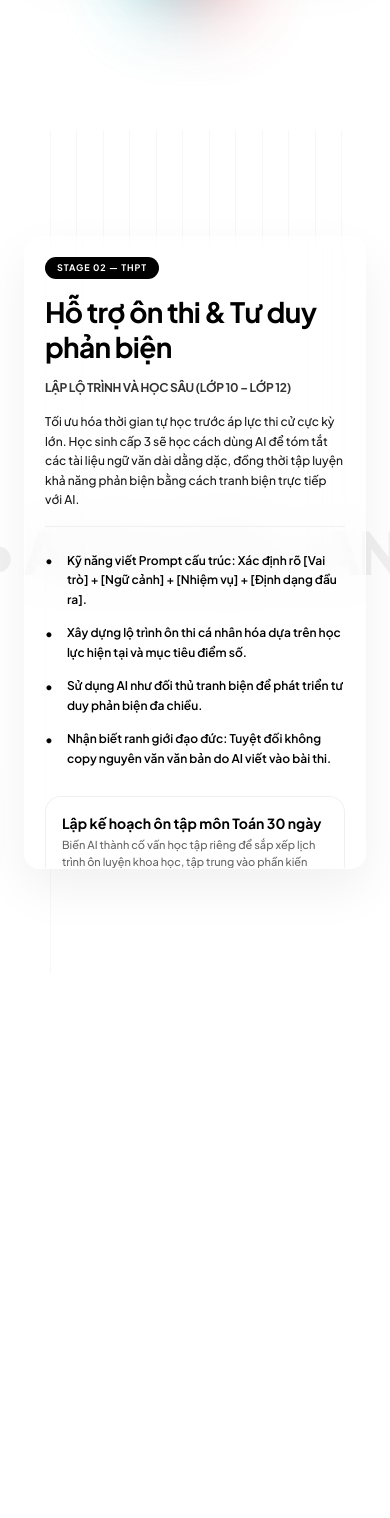
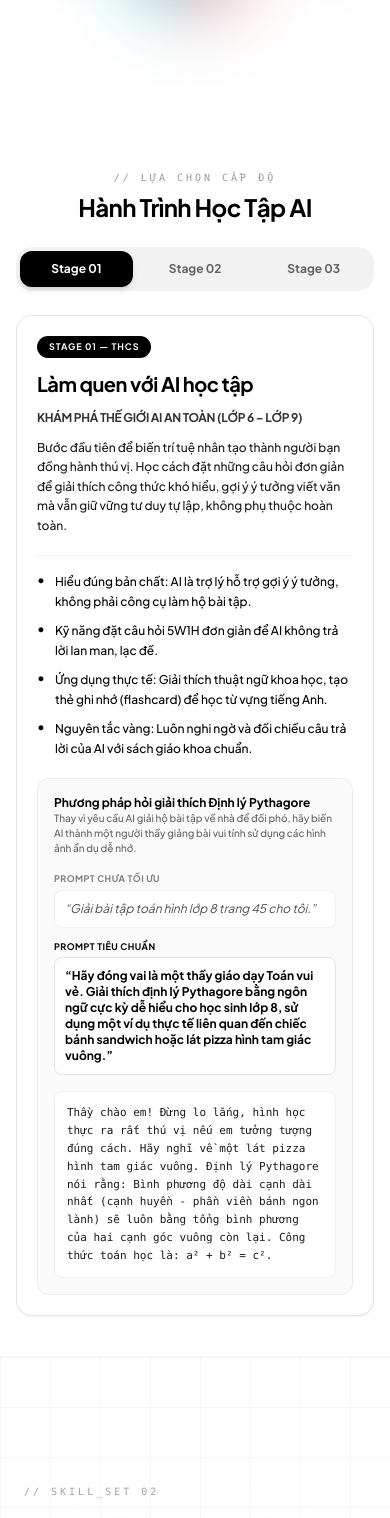
Before and after one commit to Anniehatani/web, a Next.js app: page / in a window 390 px wide. Shown: the part 4520-6038 px from the top of the page. Built offline with nearby package versions, Linux system fonts and the light colour scheme.

Commit message:
fix: resolve mobile scroll trapping bug in Cấp Học section

```diff
--- a/components/EducationalScrollJourney.tsx
+++ b/components/EducationalScrollJourney.tsx
@@ -1,6 +1,6 @@
 "use client";
 
-import React, { useRef } from "react";
+import React, { useRef, useState } from "react";
 import { motion, useScroll, useTransform, useSpring } from "framer-motion";
 
 // Khai báo cấu trúc dữ liệu chuẩn học thuật
@@ -90,6 +90,7 @@ const educationalLevels: EducationalLevel[] = [
 
 export default function EducationalScrollJourney() {
   const containerRef = useRef<HTMLDivElement>(null);
+  const [activeMobileTab, setActiveMobileTab] = useState(0);
 
   // Theo dõi tiến trình cuộn dọc tổng thể (0 đến 1)
   const { scrollYProgress } = useScroll({
@@ -104,7 +105,7 @@ export default function EducationalScrollJourney() {
     restDelta: 0.001
   });
 
-  // 1. Quỹ đạo trượt ngang (X) của các thẻ Card
+  // 1. Quỹ đạo trượt ngang (X) của các thẻ Card trên Desktop
   const cardX1 = useTransform(smoothProgress, [0, 0.28, 0.38], ["0vw", "0vw", "-105vw"]);
   const cardX2 = useTransform(smoothProgress, [0.22, 0.36, 0.62, 0.72], ["105vw", "0vw", "0vw", "-105vw"]);
   const cardX3 = useTransform(smoothProgress, [0.55, 0.68, 1], ["105vw", "0vw", "0vw"]);
@@ -140,7 +141,93 @@ export default function EducationalScrollJourney() {
   const level3Opacity = useTransform(smoothProgress, [0.55, 0.68, 1], [0.2, 1, 1]);
 
   return (
-    <div ref={containerRef} className="relative h-[400vh] bg-white">
+    <>
+      {/* MOBILE DISPLAY (Giao diện phẳng mượt cho điện thoại, tuyệt đối không bị kẹt cuộn) */}
+      <div className="block lg:hidden bg-white py-10 px-4">
+        <div className="max-w-xl mx-auto space-y-6">
+          <div className="text-center space-y-1.5">
+            <span className="text-[10px] font-mono text-black/40 tracking-[0.3em] uppercase block">
+              // LỰA CHỌN CẤP ĐỘ
+            </span>
+            <h2 className="text-2xl font-bold text-black tracking-tight">Hành Trình Học Tập AI</h2>
+          </div>
+
+          {/* Thanh chuyển Stage nhanh trên Mobile */}
+          <div className="flex items-center gap-1.5 p-1 bg-black/5 rounded-2xl">
+            {educationalLevels.map((level, idx) => (
+              <button
+                key={level.id}
+                onClick={() => setActiveMobileTab(idx)}
+                className={`flex-1 py-2.5 px-2 rounded-xl text-xs font-bold transition-all text-center ${
+                  activeMobileTab === idx
+                    ? "bg-black text-white shadow-md"
+                    : "text-black/60 hover:text-black"
+                }`}
+              >
+                Stage 0{idx + 1}
+              </button>
+            ))}
+          </div>
+
+          {/* Thẻ thông tin Stage hiển thị tự nhiên (không bị giới hạn chiều cao) */}
+          <div className="bg-white border border-black/10 rounded-2xl p-5 space-y-5 shadow-sm">
+            <div className="space-y-3">
+              <span className="px-3 py-1 bg-black text-white rounded-full text-[9px] font-bold tracking-widest w-max block">
+                {educationalLevels[activeMobileTab].badge}
+              </span>
+              <h3 className="text-xl font-bold text-black tracking-tight">
+                {educationalLevels[activeMobileTab].title}
+              </h3>
+              <p className="text-xs font-bold text-black/80 uppercase tracking-tight">
+                {educationalLevels[activeMobileTab].subtitle}
+              </p>
+              <p className="text-xs text-black/90 leading-relaxed font-medium">
+                {educationalLevels[activeMobileTab].desc}
+              </p>
+            </div>
+
+            <div className="space-y-2.5 pt-4 border-t border-black/5">
+              {educationalLevels[activeMobileTab].textInstructions.map((inst, i) => (
+                <div key={i} className="flex items-start gap-2.5 text-xs text-black font-medium">
+                  <span className="font-bold text-black">•</span>
+                  <span className="leading-relaxed">{inst}</span>
+                </div>
+              ))}
+            </div>
+
+            {/* Ví dụ Prompt */}
+            <div className="bg-black/[0.02] border border-black/5 rounded-xl p-4 space-y-4">
+              <div>
+                <h4 className="text-xs font-bold text-black">{educationalLevels[activeMobileTab].promptExample.title}</h4>
+                <p className="text-[10px] text-black/60 font-medium">{educationalLevels[activeMobileTab].promptExample.description}</p>
+              </div>
+
+              <div className="space-y-3">
+                <div className="space-y-1">
+                  <span className="text-[9px] font-bold text-black/50 uppercase tracking-wider block">PROMPT CHƯA TỐI ƯU</span>
+                  <div className="bg-white border border-black/5 rounded-lg p-2.5 text-xs italic text-black/70">
+                    “{educationalLevels[activeMobileTab].promptExample.badPrompt}”
+                  </div>
+                </div>
+
+                <div className="space-y-1">
+                  <span className="text-[9px] font-bold text-black uppercase tracking-wider block">PROMPT TIÊU CHUẨN</span>
+                  <div className="bg-white border border-black/10 rounded-lg p-2.5 text-xs font-bold text-black">
+                    “{educationalLevels[activeMobileTab].promptExample.goodPrompt}”
+                  </div>
+                </div>
+              </div>
+
+              <div className="bg-white border border-black/5 rounded-lg p-3 text-[11px] font-mono leading-relaxed text-black/90">
+                {educationalLevels[activeMobileTab].promptExample.simulatedResponse}
+              </div>
+            </div>
+          </div>
+        </div>
+      </div>
+
+      {/* DESKTOP DISPLAY (chỉ chạy hiệu ứng cuộn 400vh trên máy tính) */}
+      <div ref={containerRef} className="hidden lg:block relative h-[400vh] bg-white">
 
         {/* KHUNG STICKY GHIM TOÀN BỘ TRẢI NGHIỆM TRÊN MÀN HÌNH */}
         <div className="sticky top-0 h-screen w-full flex items-center justify-center overflow-hidden z-10">
@@ -207,7 +294,7 @@ export default function EducationalScrollJourney() {
               </motion.div>
             </div>
 
-          {/* CỘT PHẢI: KHU VỰC THẺ SLIDE TRƯỢT (BẢNG TRONG SUỐT NHÌN RÕ CHỮ ĐẰNG SAU) */}
+            {/* CỘT PHẢI: KHU VỰC THẺ SLIDE TRƯỢT */}
             <div className="lg:col-span-9 relative w-full h-[75vh] flex items-center justify-center">
 
               {/* STAGE 1 CARD */}
@@ -404,5 +491,6 @@ export default function EducationalScrollJourney() {
 
         </div>
       </div>
+    </>
   );
 }
```
Lines whose indentation alone changed are shown as unchanged.
